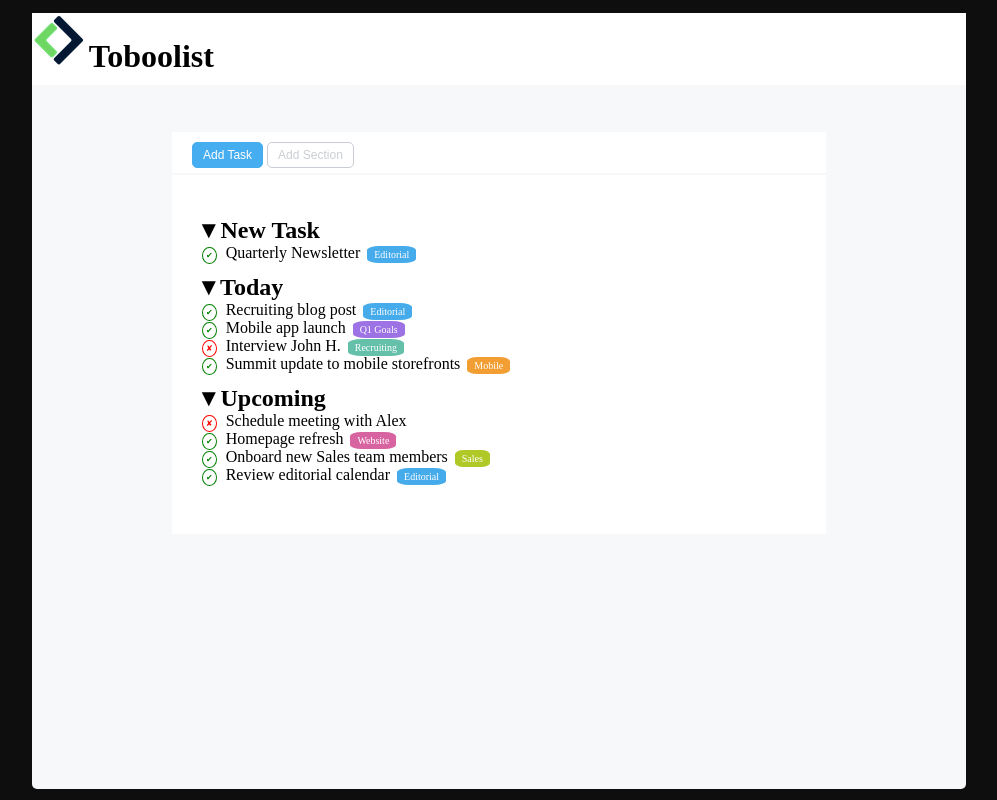
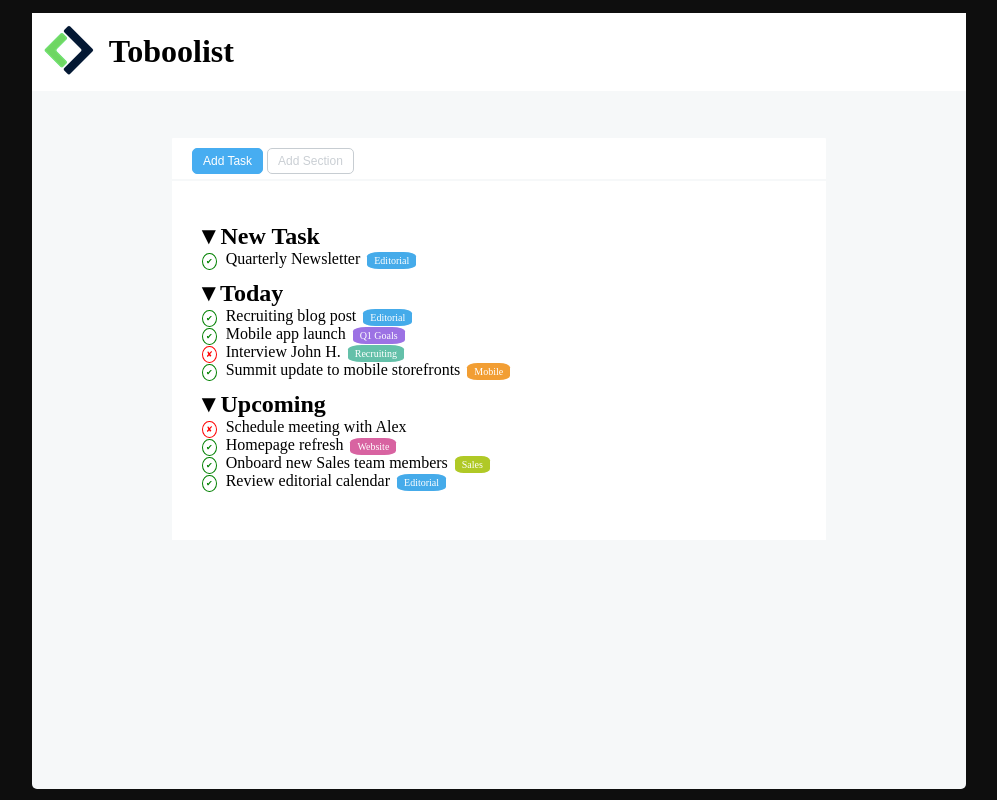
Before and after one commit to Denis-92/html-css-toboolist, a plain HTML site: page index.html in a window 1280 px wide. Shown: the whole page, without its empty margins (141-1138 px from the left). Drawn offline with Linux system fonts and the light colour scheme.

Commit message:
ADD: class "logo; css rules.

```diff
--- a/css/style.css
+++ b/css/style.css
@@ -35,10 +35,18 @@ body {
 }
 /* /top-header */
 
+/* logo class */
+.logo {
+    padding: 10px;
+}
+/* /logo class */
+
 /* title */
 h1 {
     display: inline-block;
-    margin: 10px 0;
+    padding-top: 20px;
+    vertical-align: top;
+    font-size: 700;
 }
 /* /title */
 
--- a/index.html
+++ b/index.html
@@ -16,7 +16,7 @@
 
         <!-- top header -->
         <div id="top-header">
-            <img src="img/logo-copia.png" alt="Logo picture Toboolist">
+            <img class="logo" src="img/logo-copia.png" alt="Logo picture Toboolist">
             <h1>Toboolist</h1>
         </div>
         <!-- /top header -->
```
